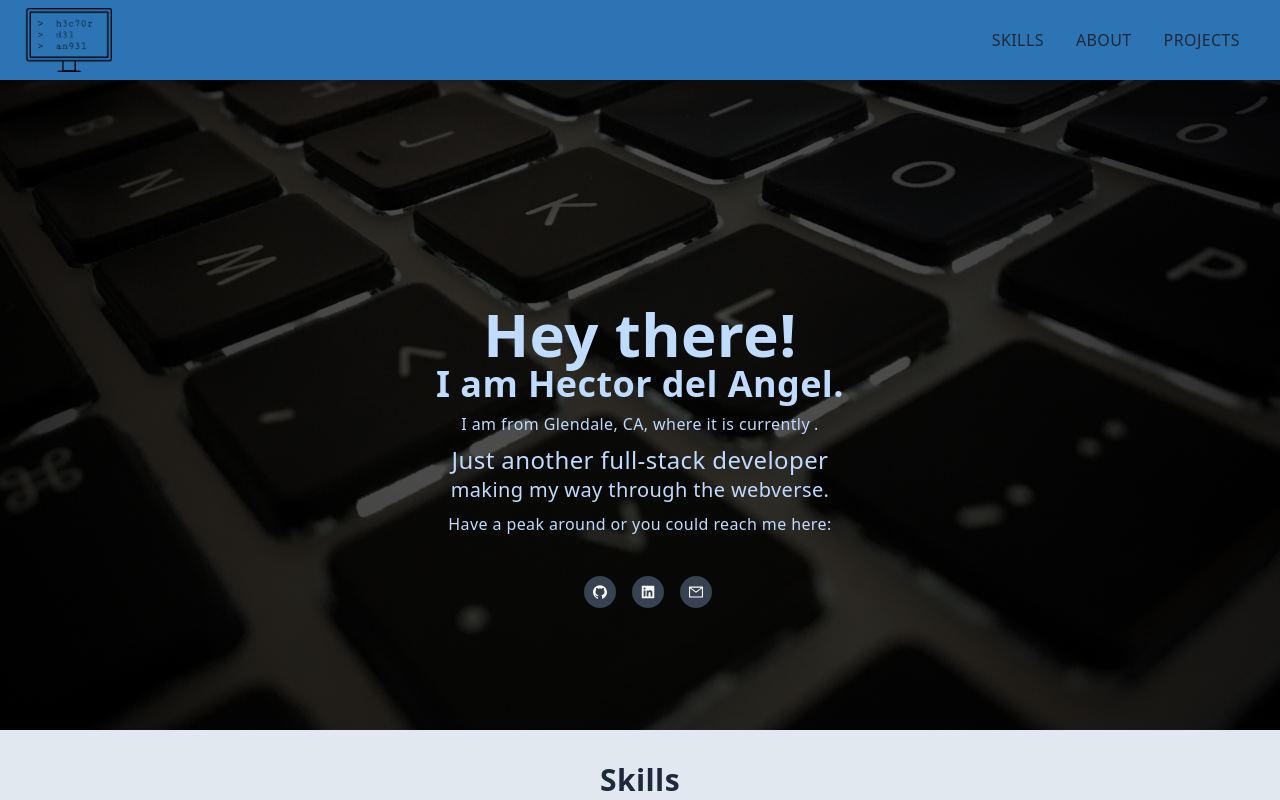
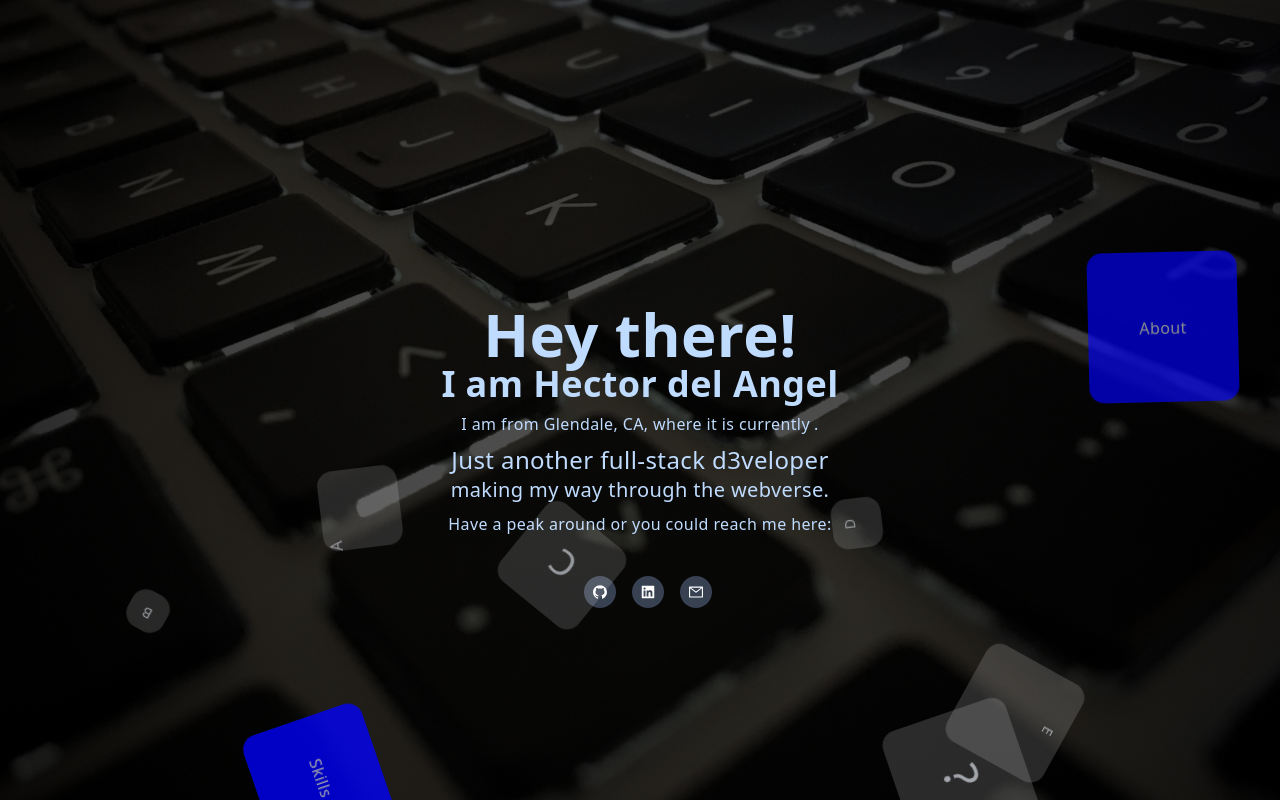
Before and after one commit to h3c70rdelAn9el/el-portfolio, a Next.js app: page / in a window 1280 px wide. Shown: the top 800 px of the page. Built offline with nearby package versions, Linux system fonts and the light colour scheme; no server answers.

Commit message:
add floating keys for redesign

```diff
--- /dev/null
+++ b/components/Animated.jsx
@@ -0,0 +1,61 @@
+import React from 'react'
+
+const Animated = () => {
+    return (
+        // <div className="animated-div">
+        //     <div className="animated-div--header">
+        //         <h1>aniamtieon</h1>
+        //     </div>
+        //     <div className="animated-div--body">
+        //         <ul class="blobs">
+        //             <li></li>
+        //             <li></li>
+        //             <li></li>
+        //             <li></li>
+        //             <li></li>
+        //             <li></li>
+        //             <li></li>
+        //             <li></li>
+        //             <li></li>
+        //             <li></li>
+        //         </ul>
+        //     </div>
+        // </div>
+        <div>
+            {/* <div class="context">
+                <h1>Pure Css Animated Background</h1>
+            </div> */}
+
+            <div className="fixed top-0 z-50 area">
+                <ul className="m-auto text-gray-300 circles">
+                    <a href="#">
+                        <li>A</li>
+                    </a>
+                    <li className="pt-2 text-sm text-center">B</li>
+                    <li className="pt-10 text-5xl text-center opacity-70">?</li>
+                    <li className="pt-8 text-4xl text-center opacity-70">C</li>
+                    <li className="pt-2 text-sm text-center">D</li>
+                    <li className="pt-2 text-sm text-center">E</li>
+                    <li className="pt-2 text-sm text-center">F</li>
+                    <li
+                        className="pt-8 text-center duration-300 hover:text-lg hover:border-2 hover:border-blue-500 hover:cursor-pointer"
+                        id="key">
+                        Projects
+                    </li>
+                    <li
+                        className="pt-12 text-center duration-300 hover:text-lg hover:border-2 hover:border-blue-500 hover:cursor-pointer"
+                        id="key">
+                        Skills
+                    </li>
+                    <li
+                        className="pt-16 text-center duration-300 hover:text-lg hover:border-2 hover:border-blue-500 hover:cursor-pointer"
+                        id="key">
+                        About
+                    </li>
+                </ul>
+            </div>
+        </div>
+    )
+}
+
+export default Animated
--- a/components/Main.jsx
+++ b/components/Main.jsx
@@ -6,18 +6,17 @@ import Weather from './Weather'
 
 export const Main = () => {
     return (
-        <div className="bg-black" id="home">
+        <div className="h-screen bg-black" id="home">
             <div
                 className="relative z-10 h-screen bg-cover bg-keyboard opacity-30"
                 style={{
                     backgroundAttachment: 'fixed',
                     backgroundPosition: 'cover',
-                    height: '730px',
                 }}></div>
             <div className="absolute z-20 flex flex-col items-center justify-center w-full pb-4 mx-auto text-blue-200 -top-4 pt-80">
                 <h1 className="text-5xl font-bold md:text-6xl">Hey there!</h1>
                 <h1 className="text-3xl font-bold md:text-4xl waviy">
-                    I am Hector del Angel.
+                    I am Hector del Angel
                 </h1>
                 <div className="flex flex-row pt-2">
                     <p className="mr-1">
@@ -28,7 +27,7 @@ export const Main = () => {
                 {/* weather */}
 
                 <p className="mt-2 text-2xl">
-                    Just another full-stack developer
+                    Just another full-stack d3veloper
                 </p>
                 <p className="text-xl">making my way through the webverse.</p>
                 <p className="mt-2">
--- a/pages/index.js
+++ b/pages/index.js
@@ -7,6 +7,7 @@ import Skills from '@/components/Skills'
 import Bio from '@/components/Bio'
 import Footer from '@/components/Footer'
 import Projects from '@/components/Projects'
+import Animated from '@/components/Animated'
 
 const inter = Inter({ subsets: ['latin'] })
 
@@ -26,13 +27,14 @@ export default function Home() {
                 <link rel="icon" href="/favicon.ico" />
             </Head>
             <div className="block">
-                <div className="fixed z-50">
+                {/* <div className="fixed z-50">
                     <Navbar />
-                </div>
+                </div> */}
                 <Main />
-                <Skills />
+                <Animated />
+                {/* <Skills />
                 <Bio />
-                <Projects />
+                <Projects /> */}
                 <Footer />
             </div>
         </>
--- a/styles/globals.css
+++ b/styles/globals.css
@@ -65,3 +65,144 @@
     }
 }
 } */
+
+.context {
+    width: 100%;
+    position: absolute;
+    top: 50vh;
+}
+
+.context h1 {
+    text-align: center;
+    color: #fff;
+    font-size: 50px;
+}
+
+.area {
+    width: 100%;
+    height: 100vh;
+}
+
+.circles {
+    position: absolute;
+    top: 0;
+    left: 0;
+    width: 100%;
+    height: 100%;
+    overflow: hidden;
+}
+
+.circles li {
+    position: absolute;
+    display: block;
+    list-style: none;
+    width: 40px;
+    height: 40px;
+    background: rgba(255, 255, 255, 0.2);
+    animation: animate 15s linear infinite;
+    bottom: -150px;
+    z-index: 100;
+    cursor: default;
+}
+
+.circles li:nth-child(1) {
+    left: 25%;
+    width: 80px;
+    height: 80px;
+    animation-delay: 0s;
+    border-radius: 20%;
+}
+
+.circles li:nth-child(2) {
+    left: 10%;
+    width: 40px;
+    height: 40px;
+    animation-delay: 2s;
+    animation-duration: 12s;
+}
+
+.circles li:nth-child(3) {
+    left: 70%;
+    width: 130px;
+    height: 130px;
+    animation-delay: 4s;
+}
+
+.circles li:nth-child(4) {
+    left: 40%;
+    width: 100px;
+    height: 100px;
+    animation-delay: 0s;
+    animation-duration: 18s;
+}
+
+.circles li:nth-child(5) {
+    left: 65%;
+    width: 50px;
+    height: 50px;
+    animation-delay: 0s;
+}
+
+.circles li:nth-child(6) {
+    left: 75%;
+    width: 110px;
+    height: 110px;
+    animation-delay: 3s;
+}
+
+.circles li:nth-child(7) {
+    left: 35%;
+    width: 50px;
+    height: 50px;
+    animation-delay: 7s;
+}
+
+/* Projects */
+.circles li:nth-child(8) {
+    left: 50%;
+    width: 100px;
+    height: 100px;
+    animation-delay: 12s;
+    animation-duration: 15s;
+    background: blue;
+}
+
+.circles li:nth-child(9) {
+    left: 20%;
+    width: 125px;
+    height: 125px;
+    animation-delay: 4s;
+    animation-duration: 15s;
+    background: blue;
+}
+
+.circles li:nth-child(10) {
+    left: 85%;
+    width: 150px;
+    height: 150px;
+    animation-delay: 0s;
+    animation-duration: 11s;
+    background: blue;
+}
+
+#key:hover {
+    -webkit-animation-play-state: paused;
+    -moz-animation-play-state: paused;
+    -o-animation-play-state: paused;
+    animation-play-state: paused;
+    cursor: pointer;
+}
+
+@keyframes animate {
+    0% {
+        transform: translateY(0) rotate(0deg);
+        opacity: 0.8;
+        border-radius: 15px;
+    }
+
+    100% {
+        transform: translateY(-1100px) rotate(720deg);
+        opacity: 0.5;
+        border-radius: 15px;
+    }
+}
```
